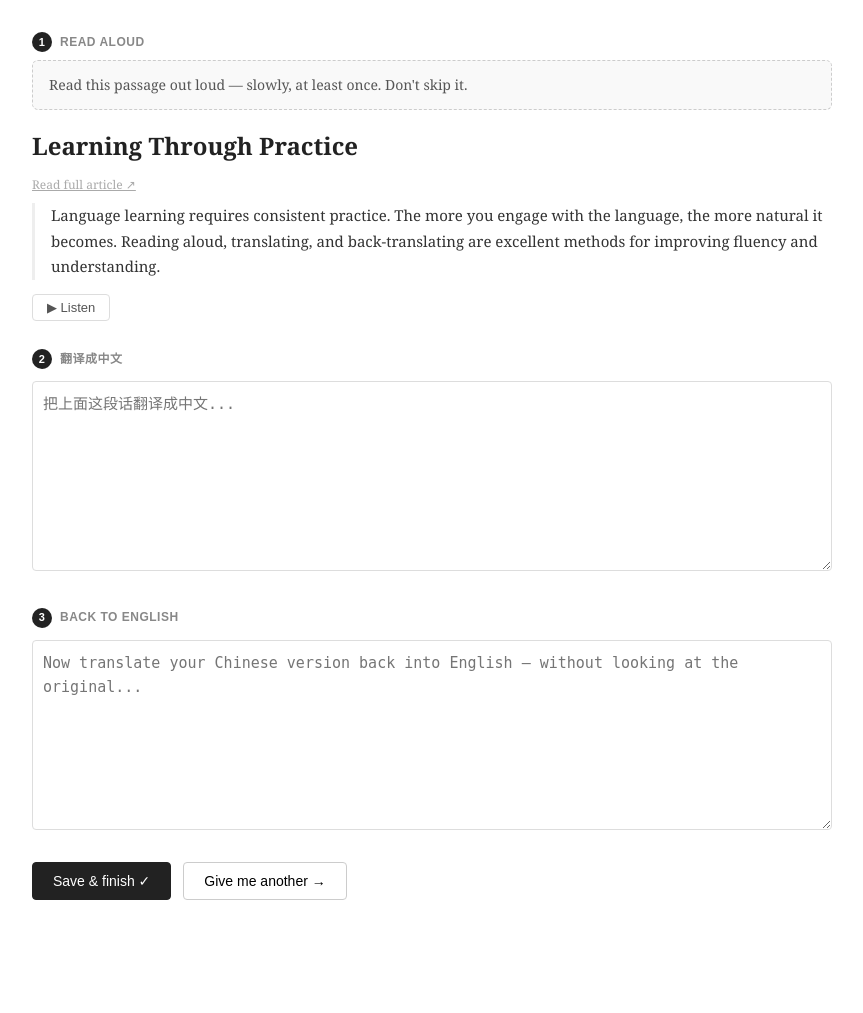
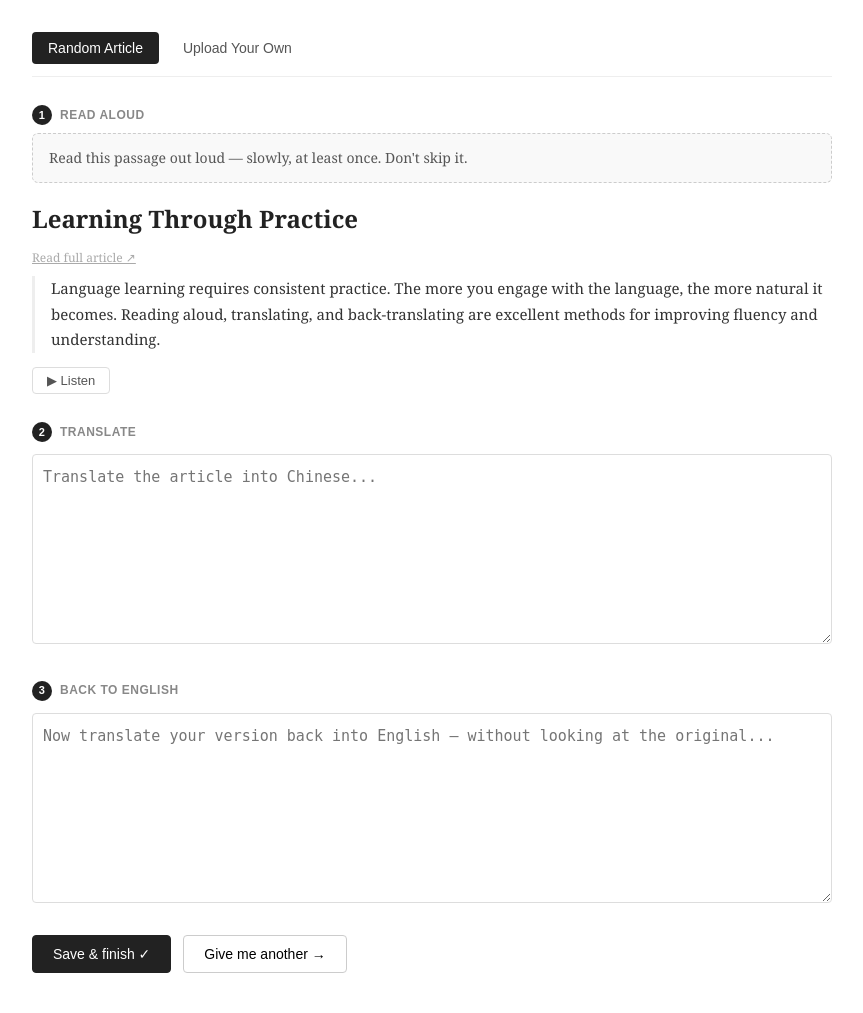
Before and after one commit to sunling/translation-practice, a FastAPI app: page / in a window 1280 px wide. Shown: the part 64-1077 px from the top of the page, without its empty margins (208-1071 px from the left). Before the commit the page ends 964 px from the top, so only its background shows below. Run offline with FastAPI, Linux system fonts and the light colour scheme; data that the repository does not hold is empty; some libraries are stand-ins or nearby versions.

Commit message:
Add custom article upload feature with multi-language support, UTF-8 encoding fix, and health check endpoint

```diff
--- a/main.py
+++ b/main.py
@@ -34,13 +34,22 @@ db_pool = None
 if DATABASE_URL:
     try:
         db_pool = psycopg2.pool.SimpleConnectionPool(1, 10, DATABASE_URL)
-    except Exception:
+        print(f"Database pool initialized with URL: {DATABASE_URL[:30]}...")
+    except Exception as e:
+        print(f"Failed to initialize database pool: {e}")
         db_pool = None
+else:
+    print("WARNING: DATABASE_URL not set. Running without database.")
 
 def get_conn():
     if db_pool:
-        return db_pool.getconn()
-    return psycopg2.connect(DATABASE_URL)
+        conn = db_pool.getconn()
+        # Ensure Unicode encoding for Chinese/Japanese characters
+        conn.set_client_encoding('UTF8')
+        return conn
+    conn = psycopg2.connect(DATABASE_URL)
+    conn.set_client_encoding('UTF8')
+    return conn
 
 def release_conn(conn):
     if db_pool:
@@ -73,6 +82,7 @@ GUARDIAN_URL = (
 def init_db():
     """Initialize database tables."""
     if not DATABASE_URL:
+        print("WARNING: DATABASE_URL not set. Database features will not work.")
         return
     try:
         with get_db() as conn:
@@ -86,9 +96,20 @@ def init_db():
                         chinese_translation TEXT,
                         english_back_translation TEXT,
                         reference_translation TEXT,
+                        source_type VARCHAR(20) DEFAULT 'guardian',
+                        source_lang VARCHAR(10) DEFAULT 'en',
+                        target_lang VARCHAR(10) DEFAULT 'en',
                         created_at TIMESTAMP DEFAULT NOW()
                     )
                 """)
+                # Migrate existing rows to have source_type
+                cur.execute("""
+                    ALTER TABLE sessions
+                    ADD COLUMN IF NOT EXISTS source_type VARCHAR(20) DEFAULT 'guardian',
+                    ADD COLUMN IF NOT EXISTS source_lang VARCHAR(10) DEFAULT 'en',
+                    ADD COLUMN IF NOT EXISTS target_lang VARCHAR(10) DEFAULT 'en'
+                """)
+        print("Database initialized successfully")
     except Exception as e:
         print(f"Database initialization error: {e}")
 
@@ -102,27 +123,40 @@ async def validation_exception_handler(request: Request, exc: RequestValidationE
         content={"detail": "Invalid input. Please check your submission."}
     )
 
+@app.get("/health")
+async def health_check():
+    """Health check endpoint."""
+    return {
+        "status": "ok",
+        "database": "connected" if DATABASE_URL else "not configured"
+    }
+
 def get_stats():
-    with get_db() as conn:
-        with conn.cursor() as cur:
-            cur.execute("SELECT DATE(created_at) as d FROM sessions ORDER BY d DESC")
-            rows = cur.fetchall()
-    import datetime as dt
-    dates = [str(r[0]) for r in rows]
-    total = len(dates)
-    unique_days = sorted(set(dates), reverse=True)
-    streak = 0
-    today = dt.date.today()
-    for i, d in enumerate(unique_days):
-        expected = str(today - dt.timedelta(days=i))
-        if d == expected:
-            streak += 1
-        else:
-            break
-    weekday = today.weekday()
-    week_start = str(today - dt.timedelta(days=weekday))
-    this_week = sum(1 for d in unique_days if d >= week_start)
-    return {"total": total, "streak": streak, "this_week": this_week}
+    if not DATABASE_URL:
+        return {"total": 0, "streak": 0, "this_week": 0}
+    try:
+        with get_db() as conn:
+            with conn.cursor() as cur:
+                cur.execute("SELECT DATE(created_at) as d FROM sessions ORDER BY d DESC")
+                rows = cur.fetchall()
+        import datetime as dt
+        dates = [str(r[0]) for r in rows]
+        total = len(dates)
+        unique_days = sorted(set(dates), reverse=True)
+        streak = 0
+        today = dt.date.today()
+        for i, d in enumerate(unique_days):
+            expected = str(today - dt.timedelta(days=i))
+            if d == expected:
+                streak += 1
+            else:
+                break
+        weekday = today.weekday()
+        week_start = str(today - dt.timedelta(days=weekday))
+        this_week = sum(1 for d in unique_days if d >= week_start)
+        return {"total": total, "streak": streak, "this_week": this_week}
+    except Exception:
+        return {"total": 0, "streak": 0, "this_week": 0}
 
 def extract_passage(text, target_words=80):
     """Pick a random window of substantive paragraphs totalling ~target_words."""
@@ -216,6 +250,9 @@ async def submit(
     article_body: str = Form(""),
     chinese_translation: str = Form(""),
     english_back_translation: str = Form(""),
+    source_type: str = Form("guardian"),
+    source_lang: str = Form("en"),
+    target_lang: str = Form("en"),
 ):
     # Validation
     errors = []
@@ -224,18 +261,25 @@ async def submit(
     if not chinese_translation or len(chinese_translation.strip()) < 5:
         errors.append("Chinese translation is required (min 5 characters)")
     if not english_back_translation or len(english_back_translation.strip()) < 10:
-        errors.append("English back-translation is required (min 10 characters)")
+        errors.append("Back-translation is required (min 10 characters)")
 
     if errors:
         raise HTTPException(status_code=400, detail="; ".join(errors))
 
-    reference = translate_to_chinese(article_body)
+    # Only generate reference translation for English source
+    reference = ""
+    if source_lang == "en":
+        reference = translate_to_chinese(article_body)
 
     with get_db() as conn:
         with conn.cursor() as cur:
             cur.execute(
-                "INSERT INTO sessions (article_title, article_url, article_body, chinese_translation, english_back_translation, reference_translation) VALUES (%s,%s,%s,%s,%s,%s) RETURNING id",
-                (article_title, article_url, article_body, chinese_translation, english_back_translation, reference),
+                """INSERT INTO sessions
+                    (article_title, article_url, article_body, chinese_translation,
+                     english_back_translation, reference_translation, source_type, source_lang, target_lang)
+                    VALUES (%s,%s,%s,%s,%s,%s,%s,%s,%s) RETURNING id""",
+                (article_title, article_url, article_body, chinese_translation,
+                 english_back_translation, reference, source_type, source_lang, target_lang),
             )
             session_id = cur.fetchone()[0]
 
@@ -274,7 +318,9 @@ async def review(request: Request, session_id: int):
     with get_db() as conn:
         with conn.cursor() as cur:
             cur.execute(
-                "SELECT article_title, article_url, article_body, chinese_translation, english_back_translation, reference_translation FROM sessions WHERE id=%s",
+                """SELECT article_title, article_url, article_body, chinese_translation,
+                    english_back_translation, reference_translation, source_type, source_lang, target_lang
+                    FROM sessions WHERE id=%s""",
                 (session_id,)
             )
             row = cur.fetchone()
@@ -287,6 +333,9 @@ async def review(request: Request, session_id: int):
         "cn": row[3] or "—",
         "back_html": text_to_html(row[4] or ""),
         "ref": row[5],
+        "source_type": row[6],
+        "source_lang": row[7] or "en",
+        "target_lang": row[8] or "en",
     }
     return templates.TemplateResponse("review.html", {"request": request, "session": session})
 
@@ -317,11 +366,13 @@ async def history(request: Request):
                 latest AS (
                     SELECT DISTINCT ON (article_url)
                         id, article_title, article_url, article_body,
-                        chinese_translation, english_back_translation
+                        chinese_translation, english_back_translation,
+                        source_lang, target_lang
                     FROM sessions ORDER BY article_url, created_at DESC
                 )
                 SELECT l.id, l.article_title, l.article_url, l.article_body,
                        l.chinese_translation, l.english_back_translation,
+                       l.source_lang, l.target_lang,
                        c.times, c.last_date
                 FROM latest l JOIN counts c ON l.article_url = c.article_url
                 ORDER BY c.last_date DESC
@@ -329,7 +380,8 @@ async def history(request: Request):
             rows = cur.fetchall()
     sessions = [
         {"id": r[0], "title": r[1], "url": r[2], "body": r[3],
-         "cn": r[4], "en": r[5], "times": r[6], "date": r[7]}
+         "cn": r[4], "en": r[5], "source_lang": r[6] or "en", "target_lang": r[7] or "en",
+         "times": r[8], "date": r[9]}
         for r in rows
     ]
     stats = get_stats()
--- a/templates/history.html
+++ b/templates/history.html
@@ -57,10 +57,10 @@
         <a class="practice-again" href="/practice-again/{{ s.id }}">Practice again →</a>
       </div>
     </div>
-    <div class="title"><a href="{{ s.url }}" target="_blank">{{ s.title }} ↗</a></div>
-    <div class="section-label">中文翻译</div>
+    <div class="title">{% if s.url %}<a href="{{ s.url }}" target="_blank">{{ s.title }} ↗</a>{% else %}{{ s.title or 'Untitled' }}{% endif %} <span style="font-size: 12px; color: #888; font-weight: normal;">[{{ s.source_lang | upper }}]</span></div>
+    <div class="section-label">Chinese Translation</div>
     <div class="translation">{{ s.cn or '—' }}</div>
-    <div class="section-label">English back-translation</div>
+    <div class="section-label">Back-translation ({{ s.target_lang | upper }})</div>
     <div class="translation">{{ s.en or '—' }}</div>
   </div>
   {% endfor %}
--- a/templates/index.html
+++ b/templates/index.html
@@ -24,13 +24,29 @@
   .listen-btn { font-family: sans-serif; font-size: 13px; cursor: pointer; border: 1px solid #ddd; border-radius: 4px; padding: 5px 14px; background: #fff; color: #555; margin-top: 10px; }
   .listen-btn:hover { background: #f5f5f5; }
   .listen-btn.playing { border-color: #999; color: #222; background: #f0f0f0; }
+  .tabs { display: flex; gap: 8px; margin-bottom: 24px; border-bottom: 1px solid #eee; padding-bottom: 12px; }
+  .tab { padding: 8px 16px; font-family: sans-serif; font-size: 14px; cursor: pointer; border: none; background: none; color: #555; border-radius: 4px; }
+  .tab:hover { background: #f5f5f5; }
+  .tab.active { background: #222; color: #fff; }
+  .upload-section { display: none; }
+  .upload-section.active { display: block; }
+  select { padding: 8px 12px; font-size: 14px; border: 1px solid #ddd; border-radius: 4px; background: #fff; margin-bottom: 12px; }
+  .lang-label { font-family: sans-serif; font-size: 12px; color: #888; margin-bottom: 4px; display: block; }
 </style>
 </head>
 <body>
 <nav><a href="/">Practice</a><a href="/history">History</a></nav>
 
+<div class="tabs">
+  <button class="tab active" onclick="showTab('random')">Random Article</button>
+  <button class="tab" onclick="showTab('upload')">Upload Your Own</button>
+</div>
+
+<div id="random-section" class="upload-section active">
 {% if article %}
 <form method="post" action="/submit">
+  <input type="hidden" name="source_type" value="guardian">
+  <input type="hidden" name="source_lang" value="en">
 
   <div class="step-label"><span class="step-num">1</span> Read aloud</div>
   <div class="read-box">Read this passage out loud — slowly, at least once. Don't skip it.</div>
@@ -44,11 +60,11 @@
   <input type="hidden" name="article_url" value="{{ article.url }}">
   <input type="hidden" name="article_body" value="{{ article.body }}">
 
-  <div class="step-label"><span class="step-num">2</span> 翻译成中文</div>
-  <textarea name="chinese_translation" rows="7" placeholder="把上面这段话翻译成中文...">{{ prefill_cn | default('') }}</textarea>
+  <div class="step-label"><span class="step-num">2</span> Translate</div>
+  <textarea name="chinese_translation" rows="7" placeholder="Translate the article into Chinese...">{{ prefill_cn | default('') }}</textarea>
 
   <div class="step-label"><span class="step-num">3</span> Back to English</div>
-  <textarea name="english_back_translation" rows="7" placeholder="Now translate your Chinese version back into English — without looking at the original..."></textarea>
+  <textarea name="english_back_translation" rows="7" placeholder="Now translate your version back into English — without looking at the original..."></textarea>
 
   <div class="actions">
     <button type="submit">Save & finish ✓</button>
@@ -58,6 +74,44 @@
 {% else %}
 <p>Couldn't load an article. Check your internet connection and try refreshing.</p>
 {% endif %}
+</div>
+
+<div id="upload-section" class="upload-section">
+<form method="post" action="/submit">
+  <input type="hidden" name="source_type" value="manual">
+
+  <div class="step-label"><span class="step-num">1</span> Paste your article</div>
+  <div class="read-box">Paste any article in any language. Then translate it to Chinese, and back to your target language.</div>
+
+  <label class="lang-label">Source Language</label>
+  <select name="source_lang" id="source-lang">
+    <option value="en">English</option>
+    <option value="zh">Chinese (中文)</option>
+    <option value="ja">Japanese (日本語)</option>
+    <option value="ko">Korean (한국어)</option>
+    <option value="es">Spanish (Español)</option>
+    <option value="fr">French (Français)</option>
+    <option value="de">German (Deutsch)</option>
+    <option value="ru">Russian (Русский)</option>
+    <option value="other">Other</option>
+  </select>
+
+  <input type="text" name="article_title" placeholder="Article title (optional)" style="width: 100%; padding: 10px; margin-bottom: 12px; border: 1px solid #ddd; border-radius: 4px; font-size: 15px;">
+
+  <textarea name="article_body" rows="10" placeholder="Paste article text here..." required></textarea>
+
+  <div class="step-label"><span class="step-num">2</span> Translate to Chinese</div>
+  <textarea name="chinese_translation" rows="7" placeholder="把文章翻译成中文..." required></textarea>
+
+  <div class="step-label"><span class="step-num">3</span> Back-translate</div>
+  <textarea name="english_back_translation" rows="7" placeholder="Translate back to the original language (or your target language) without looking at the original..." required></textarea>
+
+  <div class="actions">
+    <button type="submit">Save & finish ✓</button>
+    <a href="/"><button type="button" class="another">Cancel</button></a>
+  </div>
+</form>
+</div>
 <script>
   function toggleListen() {
     const btn = document.getElementById('listen-btn');
@@ -79,6 +133,19 @@
     btn.classList.add('playing');
     speechSynthesis.speak(utter);
   }
+
+  function showTab(tab) {
+    document.querySelectorAll('.tab').forEach(t => t.classList.remove('active'));
+    document.querySelectorAll('.upload-section').forEach(s => s.classList.remove('active'));
+
+    if (tab === 'random') {
+      document.querySelector('.tab:first-child').classList.add('active');
+      document.getElementById('random-section').classList.add('active');
+    } else {
+      document.querySelector('.tab:last-child').classList.add('active');
+      document.getElementById('upload-section').classList.add('active');
+    }
+  }
 </script>
 </body>
 </html>
```
Also changed, not shown: templates/review.html (+8 -5 lines).
